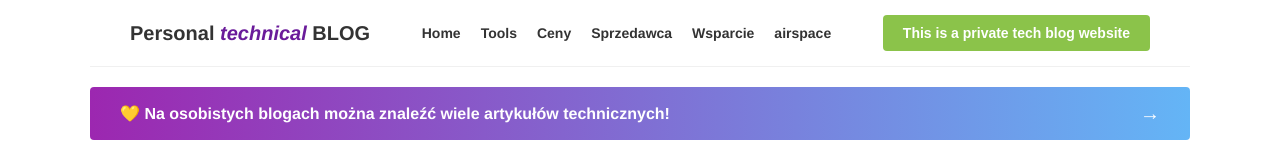
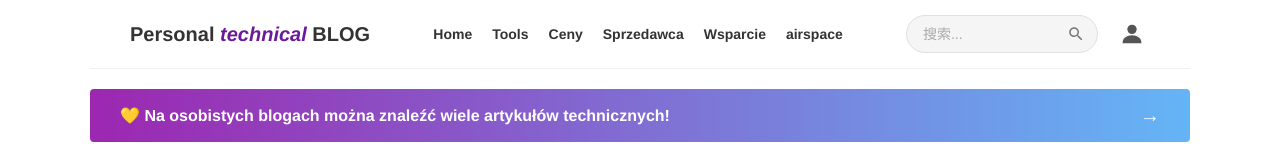
Before and after one commit to netCode-x/skilorg, a React (Vite) app: page / in a window 1280 px wide. Shown: the top 160 px of the page. Built offline with nearby package versions, Linux system fonts and the light colour scheme.

Commit message:
增加搜索框和头像登录按钮

```diff
--- a/src/components/Header/Header.module.scss
+++ b/src/components/Header/Header.module.scss
@@ -1,4 +1,3 @@
-// Header.module.scss
 .header {
   display: flex;
   align-items: center;
@@ -15,7 +14,7 @@
     text-decoration: none;
 
     span {
-      font-style: italic; // 模拟 strikngly 的手写体风格
+      font-style: italic;
       color: #6a1b9a;
     }
   }
@@ -36,19 +35,82 @@
     }
   }
 
-  .ctaButton {
-    background-color: #8bc34a; // 截图中的绿色
-    color: white;
+  // 右侧区域（搜索 + 头像）
+  .rightSection {
+    display: flex;
+    align-items: center;
+    gap: 16px;
+  }
+
+  // 搜索框容器
+  .searchWrapper {
+    display: flex;
+    align-items: center;
+    background-color: #f5f5f5;
+    border-radius: 20px;
+    padding: 4px 8px 4px 16px;
+    border: 1px solid #e0e0e0;
+    transition: border-color 0.2s, background-color 0.2s;
+
+    &:focus-within {
+      border-color: #6a1b9a;
+      background-color: #ffffff;
+    }
+
+    .searchInput {
+      border: none;
+      background: transparent;
+      outline: none;
+      font-size: 14px;
+      padding: 6px 0;
+      width: 140px;
+      color: #333;
+
+      &::placeholder {
+        color: #aaa;
+      }
+    }
+
+    .searchButton {
+      background: none;
+      border: none;
+      cursor: pointer;
+      display: flex;
+      align-items: center;
+      justify-content: center;
+      padding: 4px;
+      color: #777;
+
+      &:hover {
+        color: #333;
+      }
+
+      svg {
+        fill: currentColor;
+      }
+    }
+  }
+
+  // 用户头像按钮
+  .avatarButton {
+    background: none;
     border: none;
-    padding: 10px 20px;
-    border-radius: 4px;
-    font-weight: bold;
     cursor: pointer;
-    font-size: 14px;
-    transition: background 0.3s;
+    display: flex;
+    align-items: center;
+    justify-content: center;
+    color: #555;
+    padding: 4px;
+    border-radius: 50%;
+    transition: background 0.2s, color 0.2s;
 
     &:hover {
-      background-color: #7cb342;
+      background-color: #f0f0f0;
+      color: #333;
+    }
+
+    svg {
+      fill: currentColor;
     }
   }
 }
--- a/src/components/Header/Header.tsx
+++ b/src/components/Header/Header.tsx
@@ -1,4 +1,3 @@
-// Header.tsx
 import React from 'react';
 import styles from '@/components/Header/Header.module.scss';
 
@@ -18,9 +17,29 @@ const Header: React.FC = () => {
                 <a href="#">airspace</a>
             </nav>
 
-            <button className={styles.ctaButton}>
-                This is a private tech blog website
-            </button>
+            <div className={styles.rightSection}>
+                {/* 搜索框 */}
+                <div className={styles.searchWrapper}>
+                    <input
+                        type="text"
+                        placeholder="搜索..."
+                        className={styles.searchInput}
+                    />
+                    <button className={styles.searchButton} aria-label="搜索">
+                        <svg viewBox="0 0 24 24" width="18" height="18">
+                            <path d="M15.5 14h-.79l-.28-.27C15.41 12.59 16 11.11 16 9.5 16 5.91 13.09 3 9.5 3S3 5.91 3 9.5 5.91 16 9.5 16c1.61 0 3.09-.59 4.23-1.57l.27.28v.79l5 4.99L20.49 19l-4.99-5zm-6 0C7.01 14 5 11.99 5 9.5S7.01 5 9.5 5 14 7.01 14 9.5 11.99 14 9.5 14z"/>
+                        </svg>
+                    </button>
+                </div>
+
+                {/* 用户头像按钮（登录/账号） */}
+                <button className={styles.avatarButton} aria-label="用户账号">
+                    <svg viewBox="0 0 24 24" width="28" height="28">
+                        <circle cx="12" cy="8" r="4" fill="currentColor"/>
+                        <path d="M12 13c-4.42 0-8 2.69-8 6v1h16v-1c0-3.31-3.58-6-8-6z" fill="currentColor"/>
+                    </svg>
+                </button>
+            </div>
         </header>
     );
 };
```
